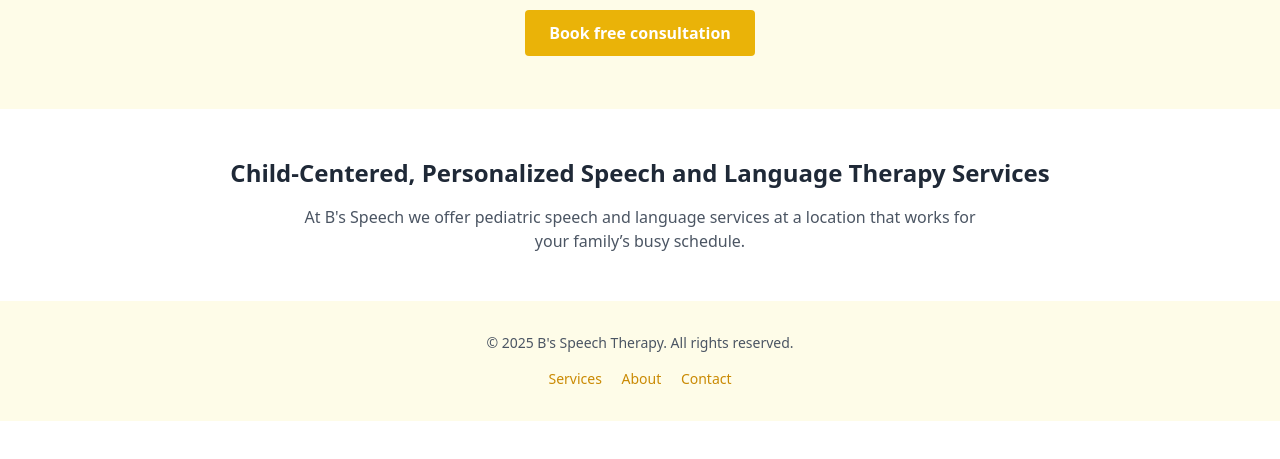
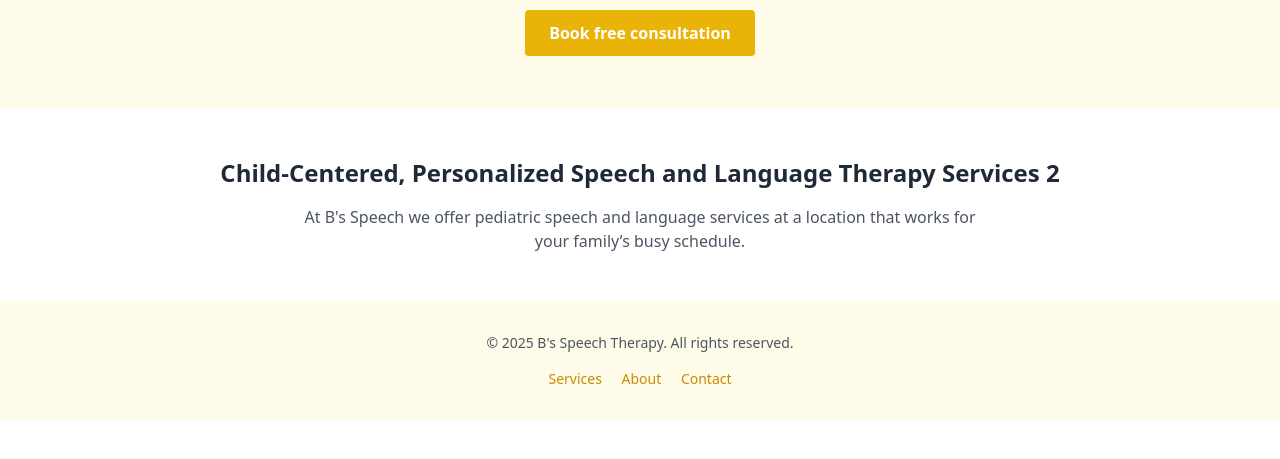
Before and after one commit to andresu13/andresu13.github.io, a plain HTML site: page index.html in a window 1280 px wide. Shown: the part 215-674 px from the top of the page. Drawn offline with nearby package versions, Linux system fonts and the light colour scheme.

Commit message:
Update 2 index.html

```diff
--- a/index.html
+++ b/index.html
@@ -27,7 +27,7 @@
 
   <!-- Intro Section -->
   <section class="bg-white py-12 px-6 text-center">
-    <h2 class="text-2xl font-semibold text-gray-800 mb-4">Child-Centered, Personalized Speech and Language Therapy Services</h2>
+    <h2 class="text-2xl font-semibold text-gray-800 mb-4">Child-Centered, Personalized Speech and Language Therapy Services 2</h2>
     <p class="text-gray-600 max-w-2xl mx-auto">At B's Speech we offer pediatric speech and language services at a location that works for your family’s busy schedule.</p>
   </section>
 
```
